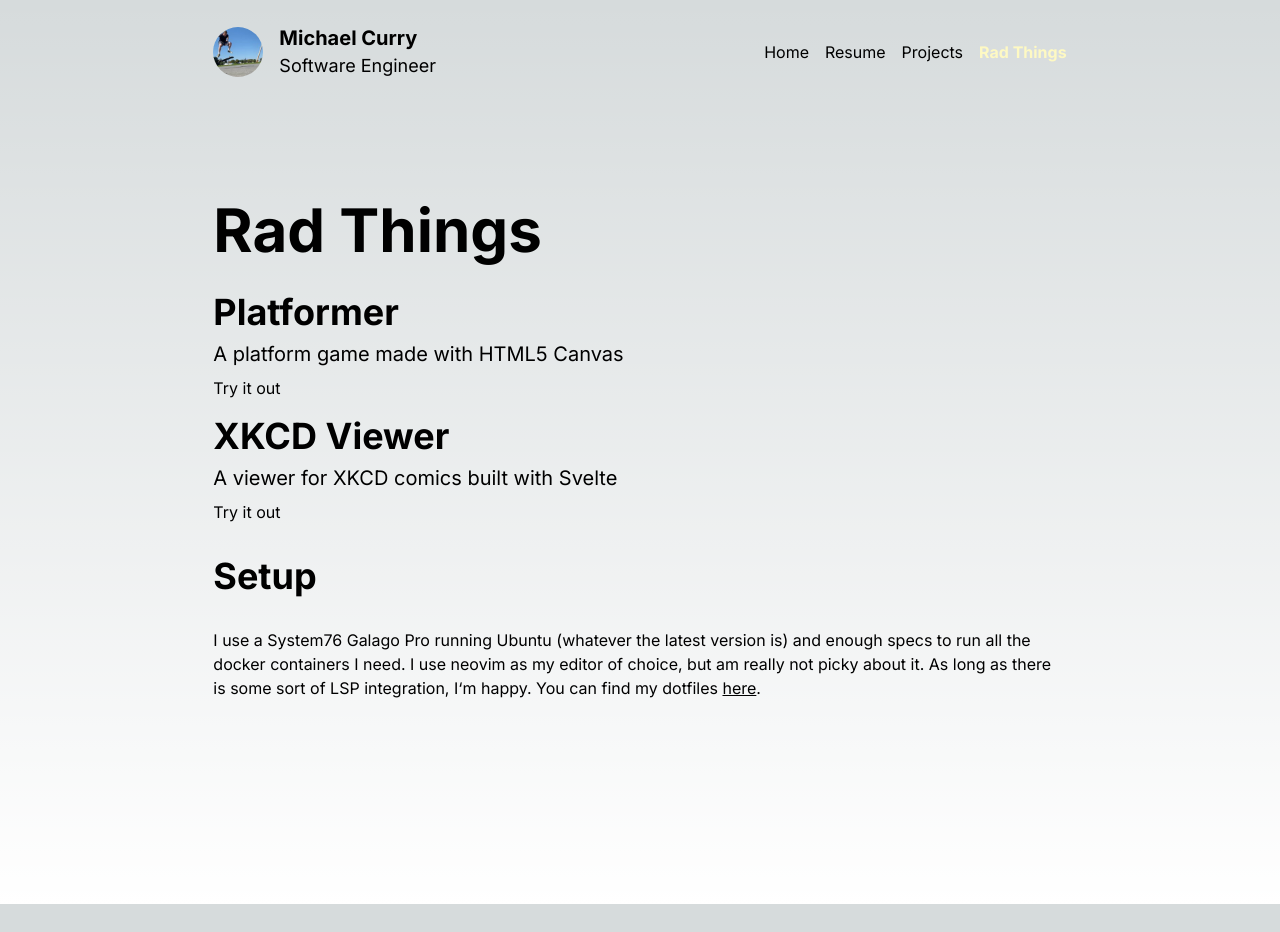
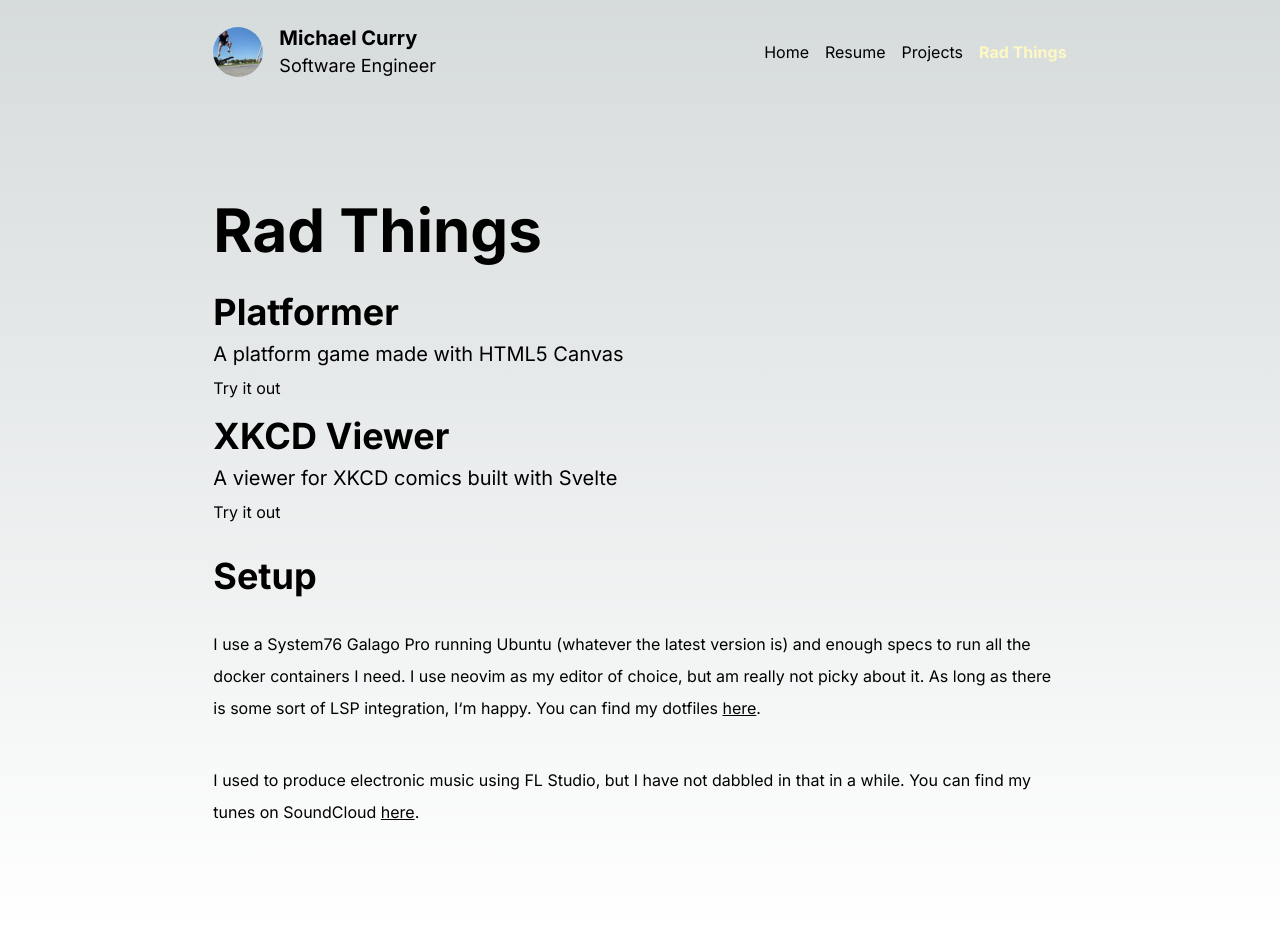
Before and after one commit to mikedubcurry/newsite-2024, a Next.js app: page /rad-things in a window 1280 px wide. Before the commit the page ends 904 px from the top, so only its background shows below. Built offline with nearby package versions, Linux system fonts and the light colour scheme.

Commit message:
spacing and some more text

```diff
--- a/src/app/page.tsx
+++ b/src/app/page.tsx
@@ -38,14 +38,14 @@ export default function Home() {
             </div>
             <div className="flex flex-col justify-center gap-4">
                 <h2 className="text-3xl font-bold">About</h2>
-                <p className='leading-8'>
+                <p className='leading-8 mb-2'>
                     I&lsquo;m a software engineer with a passion for building things.
                     I am currently looking for work in the Upstate New York area.
                     I have experience with React, Node, and PHP, but I&lsquo;m always looking to learn new things.
                     I&lsquo;m also a big fan of martial arts like Muay Thai, Brazillian Jiu Jitsu and Capoeira. <a className='transition-colors underline hover:text-purple-400' href="https://www.facebook.com/Sukhtimuaythai" target='_blank' rel="noreferrer noopener">Come train with me</a>!
                     I also sometimes skateboard, and have maintained the ability to ollie since I was 12. I&lsquo;m sometimes able to kickflip, but I haven&lsquo;t tried it since it got cold out.
                 </p>
-                <p className='leading-8'>
+                <p className='leading-8 mb-2'>
                     When I&lsquo;m not coding or training, I&lsquo;m probably spending time with my family, or playing guitar with my friends in our band, Mud Kricket.
                     We usually get together once a week and jam out for a few hours playing mostly metal-sounding stuff.
                 </p>
--- a/src/app/rad-things/page.tsx
+++ b/src/app/rad-things/page.tsx
@@ -17,11 +17,14 @@ export default function RadThings() {
                 </div>
             </div>
             <h2 className="font-bold text-4xl">Setup</h2>
-            <p className="">
+            <p className="leading-8 mb-2">
                 I use a System76 Galago Pro running Ubuntu (whatever the latest version is) and enough specs to run all the docker containers I need.
                 I use neovim as my editor of choice, but am really not picky about it. As long as there is some sort of LSP integration, I&lsquo;m happy.
                 You can find my dotfiles <a className="underline hover:text-purple-400" href="https://github.com/mikedubcurry/dotfiles" target="_blank" rel="noreferrer noopener">here</a>.
             </p>
+            <p className="leading-8 mb-2">
+                I used to produce electronic music using FL Studio, but I have not dabbled in that in a while. You can find my tunes on SoundCloud <a className="underline hover:text-purple-400" href="https://soundcloud.com/mikedubcurry" target="_blank" rel="noreferrer noopener">here</a>.
+            </p>
         </main>
     )
 }
```
